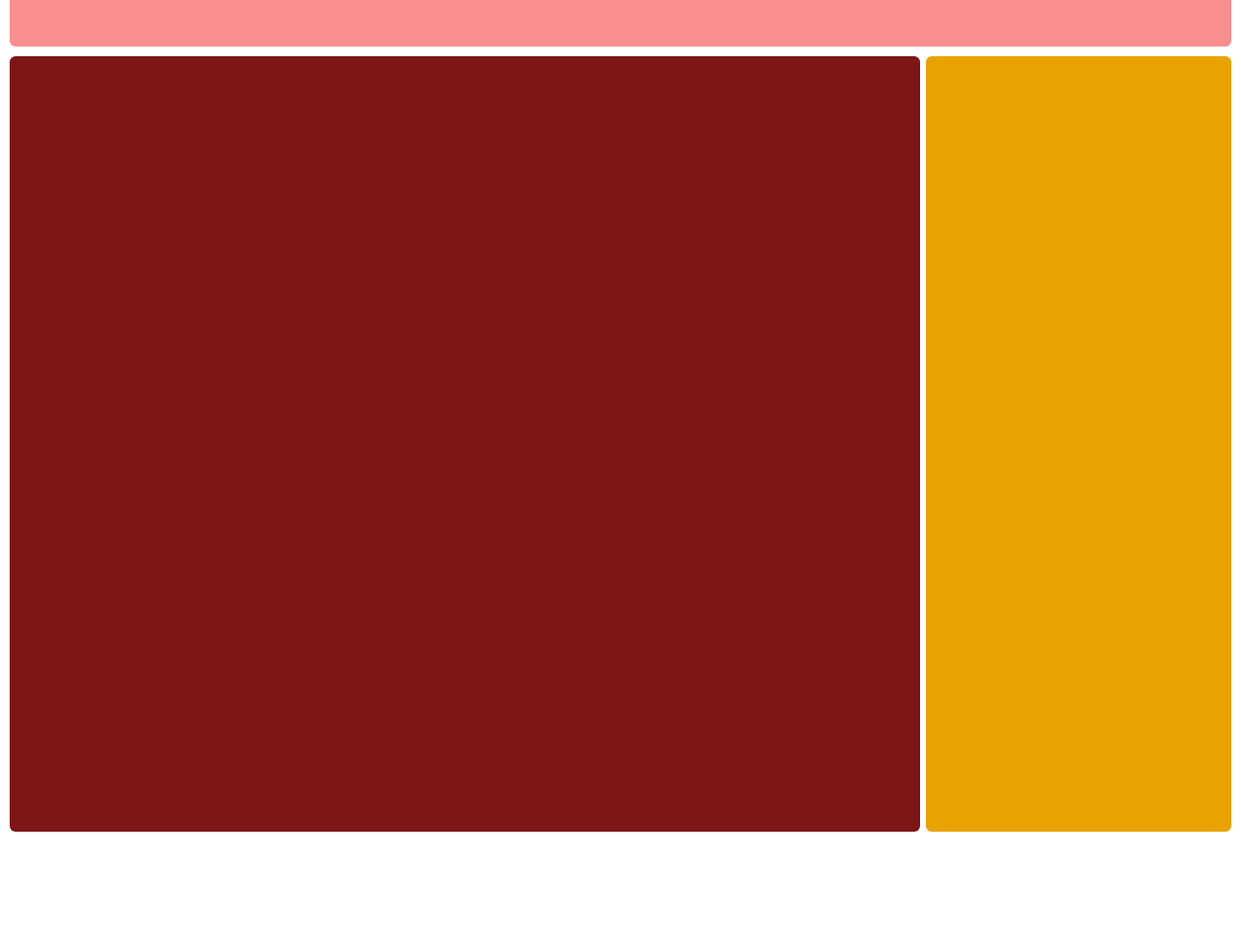
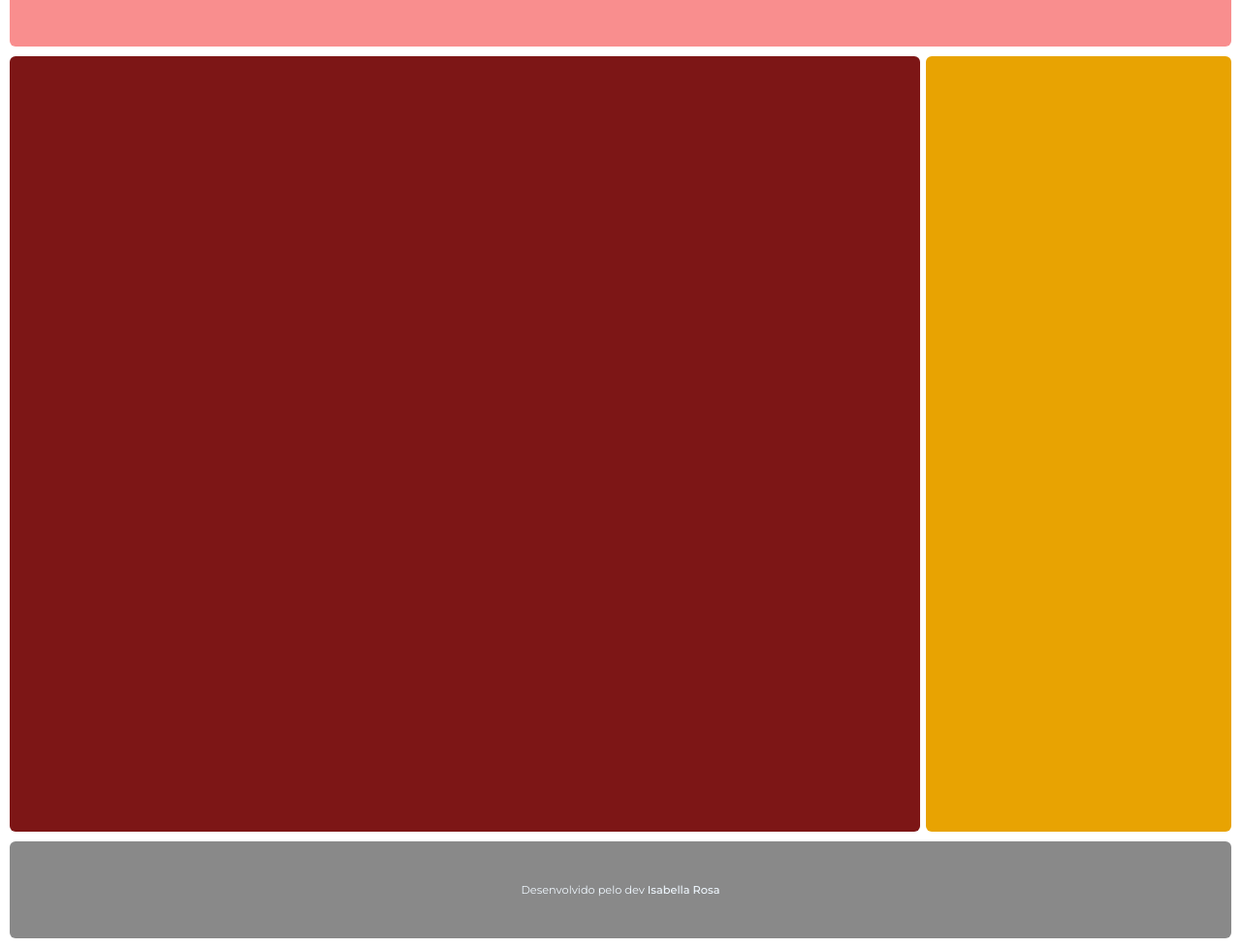
Before and after one commit to isab5/aula-01-HTML, a plain HTML site: page index.html in a window 1280 px wide. Shown: the part 112-1090 px from the top of the page at 97% size. Before the commit the page ends 990 px from the top, so only its background shows below. Drawn offline with Linux system fonts and the light colour scheme.

Commit message:
Feat: Criação de rodapé

```diff
--- a/assents/styles.index.css
+++ b/assents/styles.index.css
@@ -51,3 +51,25 @@ aside {
     height: 100%;
     width: 25%;
 }
+
+footer {
+    background-color: #898989;
+    border-radius: 6px;
+    height: 100px;
+    display: flex;
+    flex-direction: column;
+    justify-content: center;
+    align-items: center;
+}
+
+footer p {
+    color: aliceblue;
+    font-size: 3mm;
+}
+
+footer a {
+    color: aliceblue;
+    text-decoration: none;
+    font-weight: 500;
+
+}
--- a/index.html
+++ b/index.html
@@ -16,5 +16,8 @@
         <main></main>
         <aside></aside>
     </div>
+    <footer>
+        <p>Desenvolvido pelo dev <a target="_blank" href="https://github.com/isab5">Isabella Rosa</a></p>
+    </footer>
 </body>
 </html>
```
